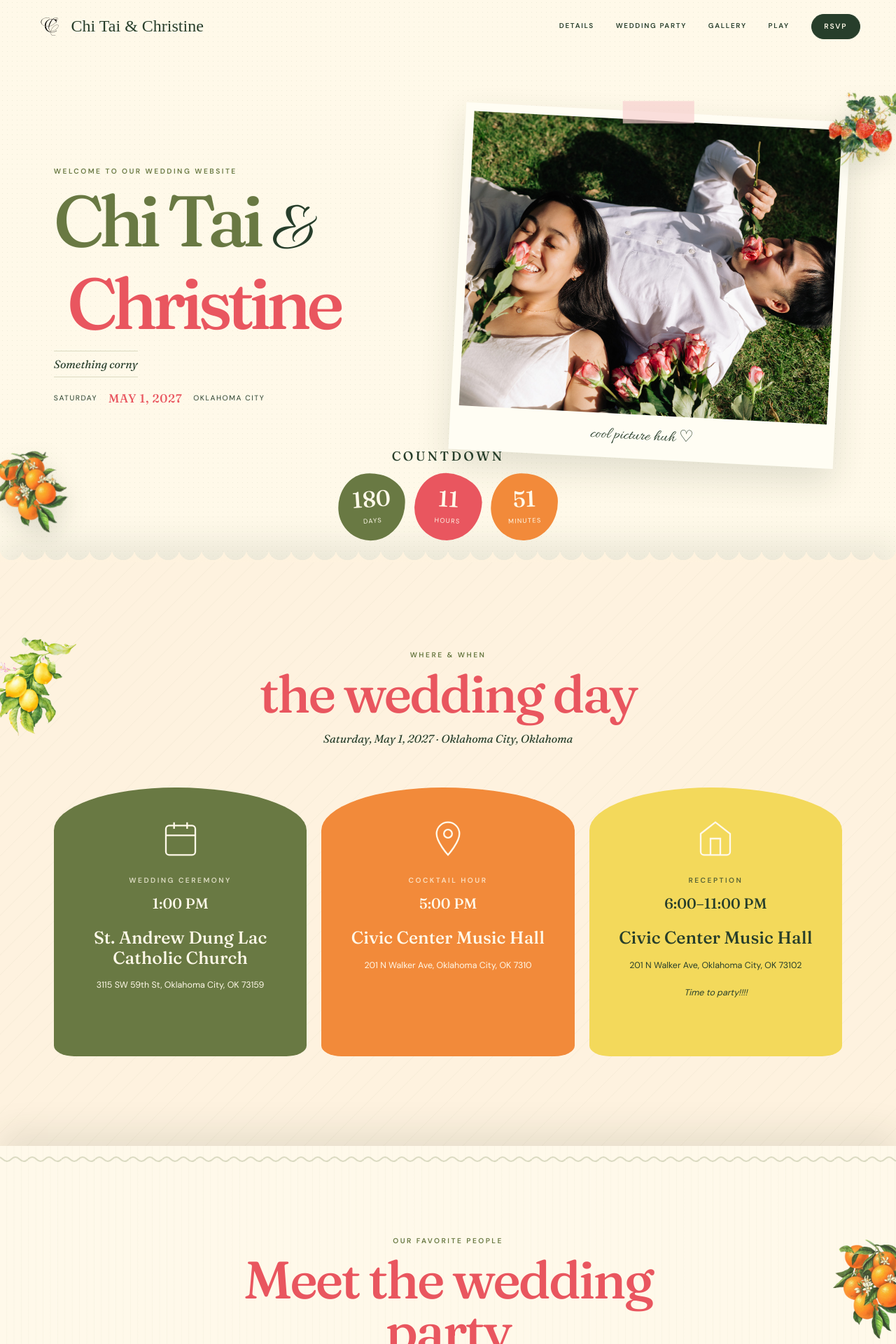
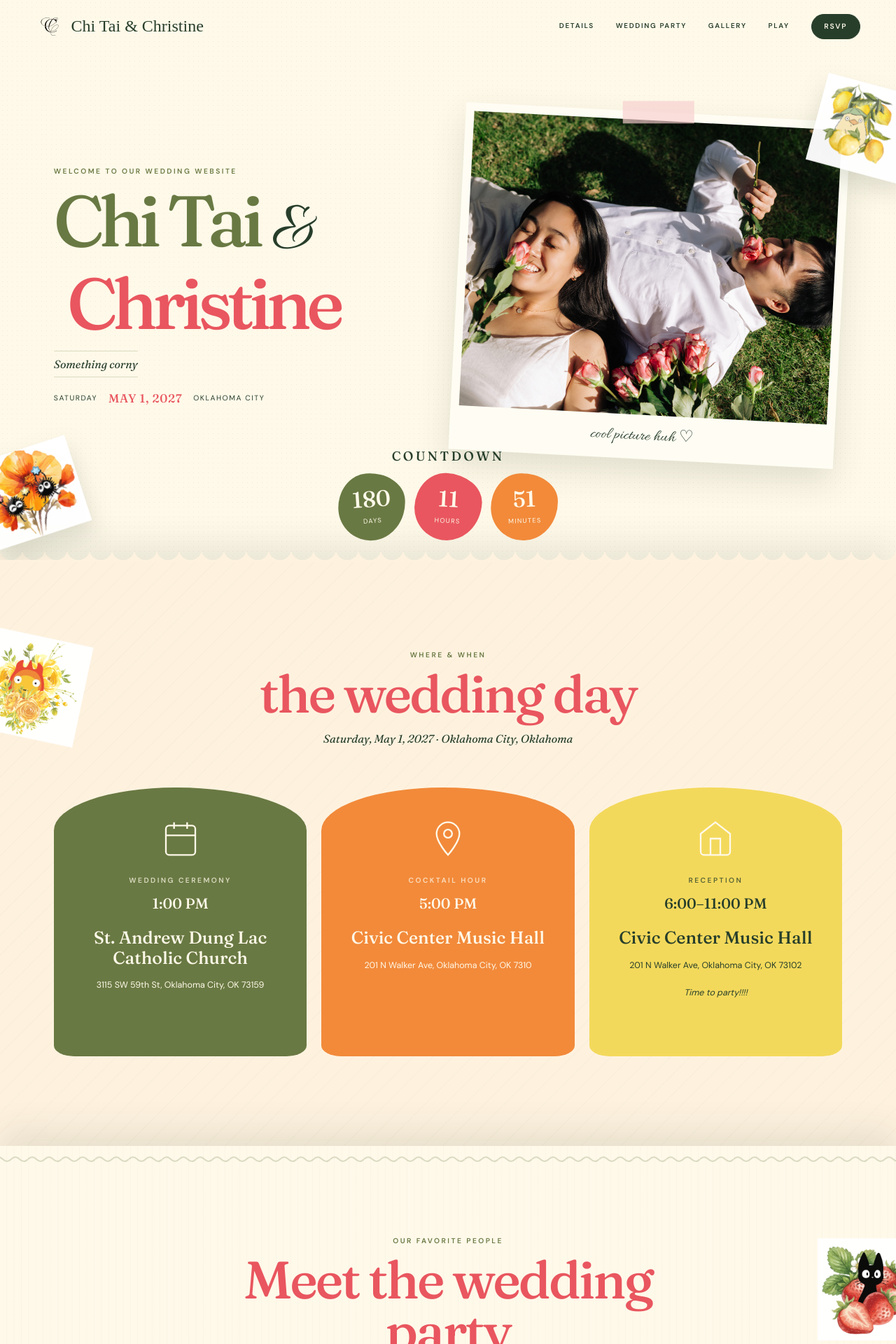
Before and after one commit to donjadao/ccwedding, a React (Vite) app: page / in a window 1280 px wide. Shown: the top 1920 px of the page at 70% size. Built offline with nearby package versions, Linux system fonts and the light colour scheme; a web font is replaced by a local one.

Commit message:
Update images in App component
Replaced several fruit images with Ghibli character images.

```diff
--- a/src/App.tsx
+++ b/src/App.tsx
@@ -8,9 +8,18 @@ import locationIconSvg from "./imports/location-icon.svg?raw"
 import orangeFlowersImage from "./imports/watercolors/orange_flowers.png"
 import pinkFlowersImage from "./imports/watercolors/pink_flowers.png"
 import yellowFlowersImage from "./imports/watercolors/yellow_flowers.png"
+
 import successCheckSvg from "./imports/success-check.svg?raw"
 import venueIconSvg from "./imports/venue-icon.svg?raw"
 import weddingLogo from "./imports/wedding-monogram.svg"
+
+import soot1 from "./imports/ghibli/soot1.png"
+import soot2 from "./imports/ghibli/soot2.png"
+import duck from "./imports/ghibli/duck.png"
+import calcifer from "./imports/ghibli/calcifer.png"
+import toto from "./imports/ghibli/toto.png"
+import jiji from "./imports/ghibli/jiji.png"
+
 
 const WEDDING_DATE = new Date("2027-05-01T13:00:00-05:00").getTime()
 
@@ -112,7 +121,7 @@ function Intro({ onComplete }: { onComplete: () => void }) {
   return (
     <div className={`intro ${leaving ? "intro--leaving" : ""}`}>
       <img
-        src={pinkFlowersImage}
+        src={soot2}
         className="intro__flowers intro__flowers--left"
         alt=""
         aria-hidden="true"
@@ -203,12 +212,12 @@ function Hero() {
   return (
     <header className="hero paper-grain" id="home">
       <RollingFruit
-        source={citrusFruitImage}
+        source={soot1}
         side="left"
         className="hero__citrus hero__citrus--left"
       />
       <RollingFruit
-        source={strawberryFruitImage}
+        source={duck}
         side="right"
         className="hero__citrus hero__citrus--right"
       />
@@ -283,7 +292,7 @@ function Details() {
   return (
     <section className="details section scallop" id="details">
       <RollingFruit
-        source={pearFruitImage}
+        source={calcifer}
         side="left"
         className="details__pear"
       />
@@ -399,7 +408,7 @@ function WeddingParty() {
   return (
     <section className="wedding-party section" id="wedding-party">
       <RollingFruit
-        source={citrusFruitImage}
+        source={jiji}
         side="right"
         className="wedding-party__fruit"
       />
@@ -428,7 +437,7 @@ function Gallery() {
   return (
     <section className="gallery section" id="gallery">
       <RollingFruit
-        source={strawberryFruitImage}
+        source={toto}
         side="right"
         className="gallery__cherries"
       />
```
